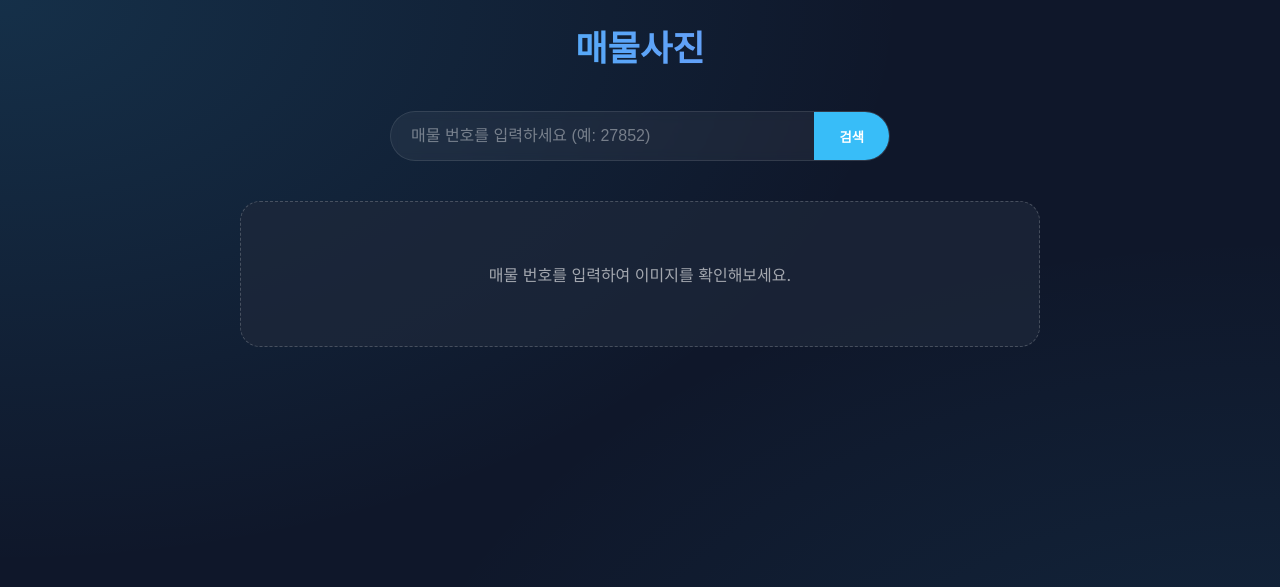
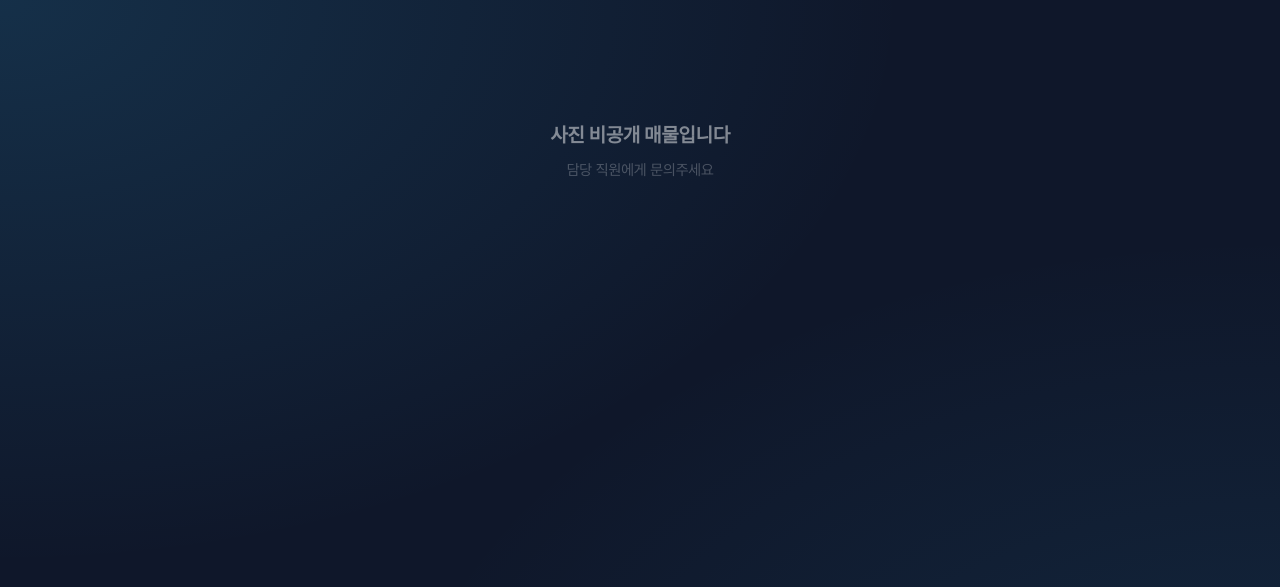
Before and after one commit to mhale45/maemul-image, a Flask app: page / in a window 1280 px wide. Shown: the top 587 px of the page. Run offline with Flask 3, Linux system fonts and the light colour scheme.

Commit message:
수동 업데이트

```diff
--- a/templates/index.html
+++ b/templates/index.html
@@ -226,11 +226,19 @@
         /* Empty State */
         .empty-state {
             text-align: center;
-            padding: 60px 20px;
-            background: var(--card-bg);
-            border-radius: 20px;
-            border: 1px dashed rgba(255, 255, 255, 0.2);
+            padding: 100px 20px;
             color: var(--text-secondary);
+            font-size: 1.2rem;
+            font-weight: 600;
+            opacity: 0.8;
+            letter-spacing: -0.5px;
+        }
+
+        .empty-state .sub-text {
+            font-size: 0.9rem;
+            margin-top: 10px;
+            opacity: 0.5;
+            font-weight: 400;
         }
 
         footer {
@@ -279,18 +287,7 @@
 <body {% if item_data and item_data.images %}class="viewer-mode" {% endif %}>
     <div class="container">
 
-        {% if not item_data or not item_data.images %}
-        <header>
-            <h1>매물사진</h1>
-        </header>
-        <div class="search-container">
-            <form action="/" method="GET" class="search-form">
-                <input type="text" name="id" class="search-input" placeholder="매물 번호를 입력하세요 (예: 27852)"
-                    value="{{ item_id }}">
-                <button type="submit" class="search-btn">검색</button>
-            </form>
-        </div>
-        {% endif %}
+        {# 기존 헤더 및 검색 UI 제거 #}
 
         {% if item_data and item_data.images %}
         <!-- Property Info Panel -->
@@ -300,16 +297,16 @@
                 <span class="info-value">{{ item_data.id }}</span>
             </div>
             <div class="info-item">
+                <span class="info-label">전용면적</span>
+                <span class="info-value area-accent">{{ item_data.area if item_data.area else '-' }}</span>
+            </div>
+            <div class="info-item">
                 <span class="info-label">보증금</span>
                 <span class="info-value accent">{{ item_data.deposit if item_data.deposit else '-' }}</span>
             </div>
             <div class="info-item">
                 <span class="info-label">월세</span>
                 <span class="info-value accent">{{ item_data.rent if item_data.rent else '-' }}</span>
-            </div>
-            <div class="info-item">
-                <span class="info-label">전용면적</span>
-                <span class="info-value area-accent">{{ item_data.area if item_data.area else '-' }}</span>
             </div>
             <div class="info-item">
                 <span class="info-label">층정보</span>
@@ -325,18 +322,10 @@
             {% endfor %}
         </div>
 
-        {% elif item_id %}
-        <!-- 검색 결과 없음 -->
+        {% elif item_id or not item_data %}
         <div class="empty-state">
-            <p>⚠️ 매물 번호 <strong>{{ item_id }}</strong>에 해당하는 요소를 찾지 못했거나 이미지가 없습니다.</p>
-            <div style="margin-top: 20px;">
-                <a href="/" style="color: var(--accent); text-decoration: none; font-weight: 600;">메인으로 돌아가기</a>
-            </div>
-        </div>
-        {% else %}
-        <!-- 검색 전 기본 화면 -->
-        <div class="empty-state">
-            <p>매물 번호를 입력하여 이미지를 확인해보세요.</p>
+            <p>사진 비공개 매물입니다</p>
+            <p class="sub-text">담당 직원에게 문의주세요</p>
         </div>
         {% endif %}
     </div>
```
